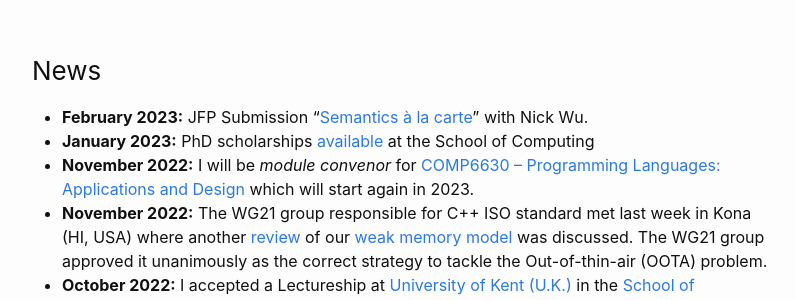
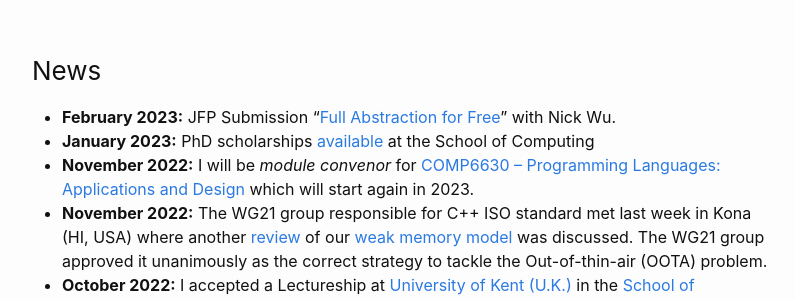
Before and after one commit to mpaviotti/mpaviotti.github.com, a Jekyll site: the page built from index.markdown, in a window 1280 px wide and 900 px high, scrolled down 774 px. Shown: the part 153-453 px from the top of the window, without its empty margins (238-1033 px from the left). Built offline with Jekyll 4.4.1, drawn with Linux system fonts in a browser that asks for light colours.

Commit message:
JFP submission changing title.

```diff
--- a/index.markdown
+++ b/index.markdown
@@ -48,7 +48,7 @@ proposal should be tailored to my [research topics]({% link research.markdown
 %}).
 
 ### News
-- **February 2023:** JFP Submission "[Semantics à la carte](/assets/papers/jfp23.pdf)" with Nick Wu.
+- **February 2023:** JFP Submission "[Full Abstraction for Free](/assets/papers/jfp23.pdf)" with Nick Wu.
 - **January 2023:** PhD scholarships [available](/assets/phd-advert-2023.txt) at the School of Computing
 - **November 2022:** I will be *module convenor* for [COMP6630 -- Programming Languages: Applications and Design](https://www.kent.ac.uk/courses/modules/module/CO663) which will start again in 2023.
 - **November 2022:** The WG21 group responsible for C++ ISO standard met last week in Kona (HI, USA) where another [review](https://graymalk.in/iso-papers/p1780/p1780r2.html) of our [weak memory model](https://link.springer.com/content/pdf/10.1007/978-3-030-44914-8_22.pdf) was discussed. The WG21 group approved it unanimously as the correct strategy to tackle the Out-of-thin-air (OOTA) problem.
```
Also changed, not shown: 1 other file.
